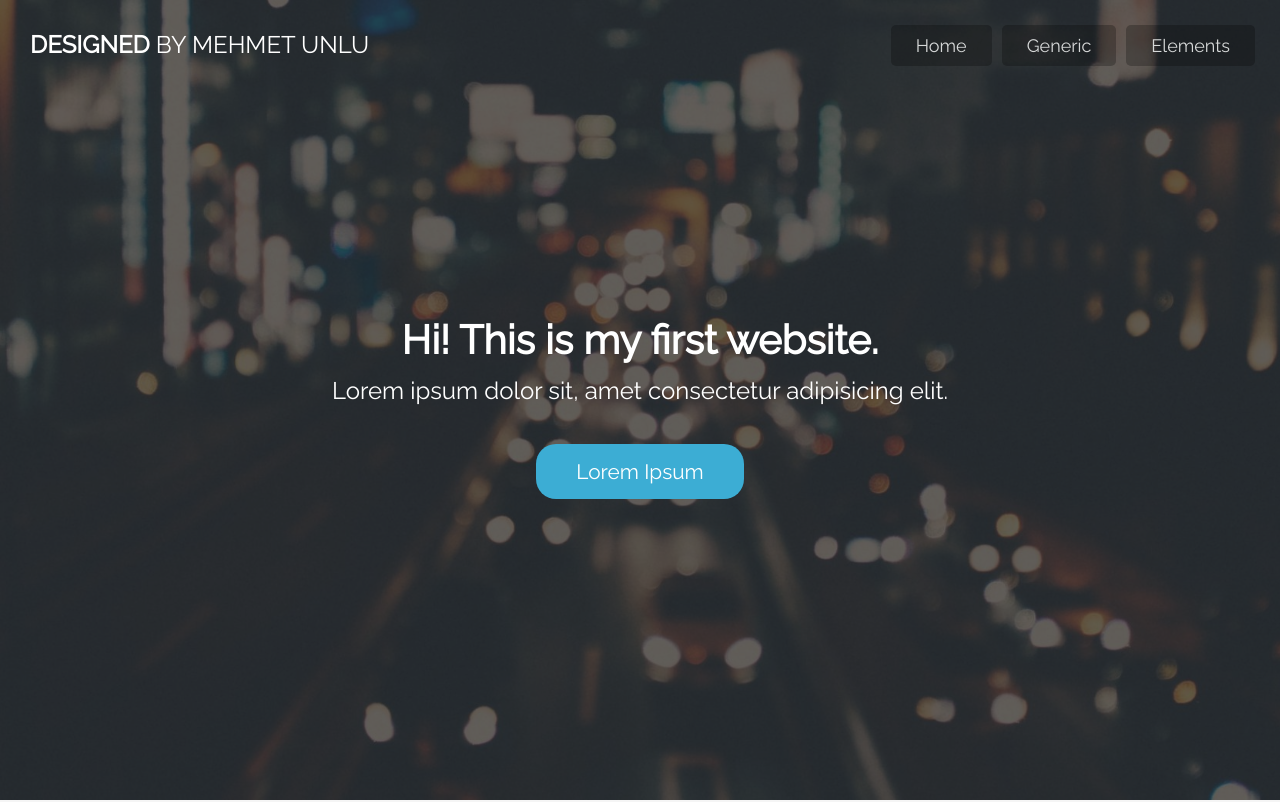
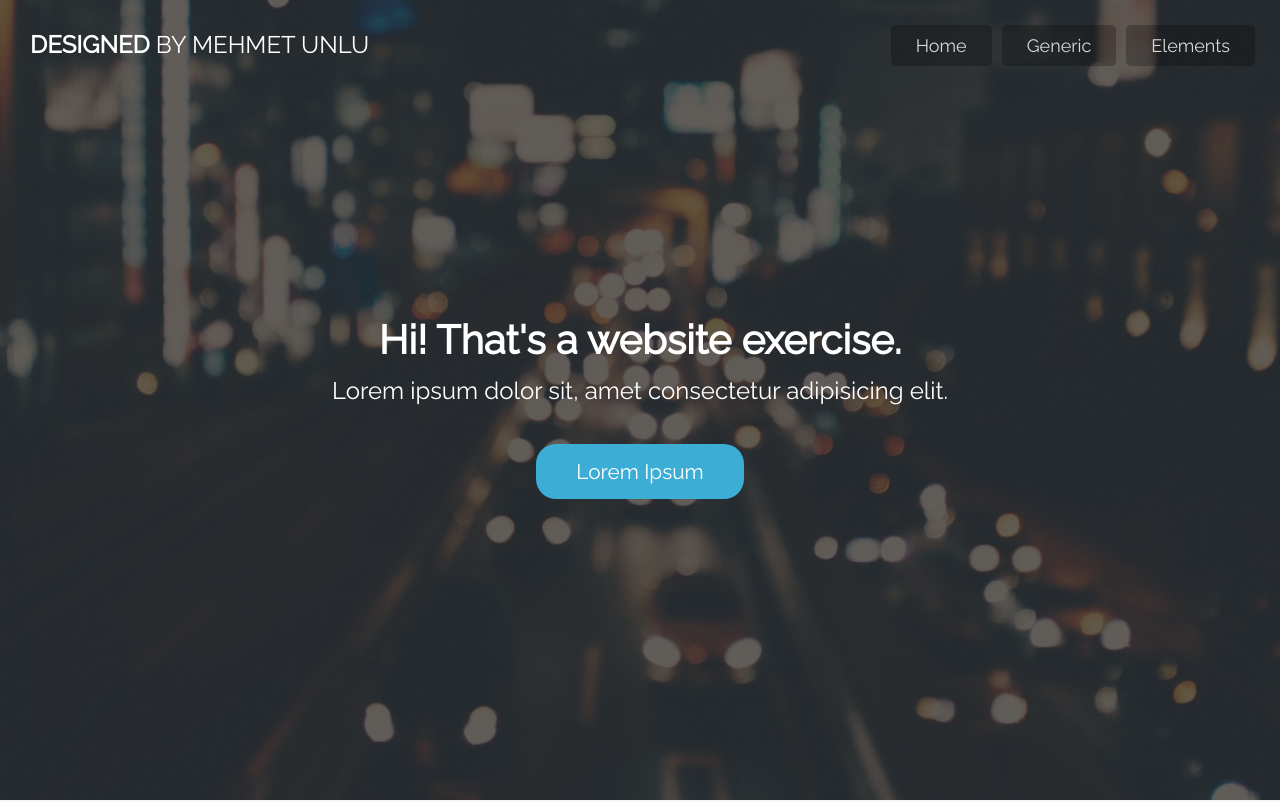
Before and after one commit to mhmtnl/website-exercise-6, a plain HTML site: page index.html in a window 1280 px wide. Shown: the top 802 px of the page. Drawn offline with Linux system fonts and the light colour scheme.

Commit message:
challenge-6th

```diff
--- a/index.html
+++ b/index.html
@@ -4,7 +4,7 @@
 <head>
     <meta charset="UTF-8">
     <meta name="viewport" content="width=device-width, initial-scale=1.0, maximum-scale=1.0, user-scalable=no">
-    <title>Responsive Design</title>
+    <title>MNL_Web Exercise</title>
     <link rel="stylesheet" href="responsive.css">
     <link href="https://fonts.googleapis.com/css2?family=Raleway&display=swap" rel="stylesheet">
     <link rel="stylesheet" href="fontawesome/css/all.css">
@@ -24,7 +24,7 @@
                 </nav>
             </header>
             <div class="text">
-                <h2 class="subtitle"> Hi! This is my first website.</h2>
+                <h2 class="subtitle"> Hi! That's a website exercise.</h2>
                 <p> Lorem ipsum dolor sit, amet consectetur adipisicing elit.</p>
                 <ul>
                     <li><a href="#">Lorem Ipsum</a></li>
```
Also changed, not shown: View.png (added), 1 other file.
